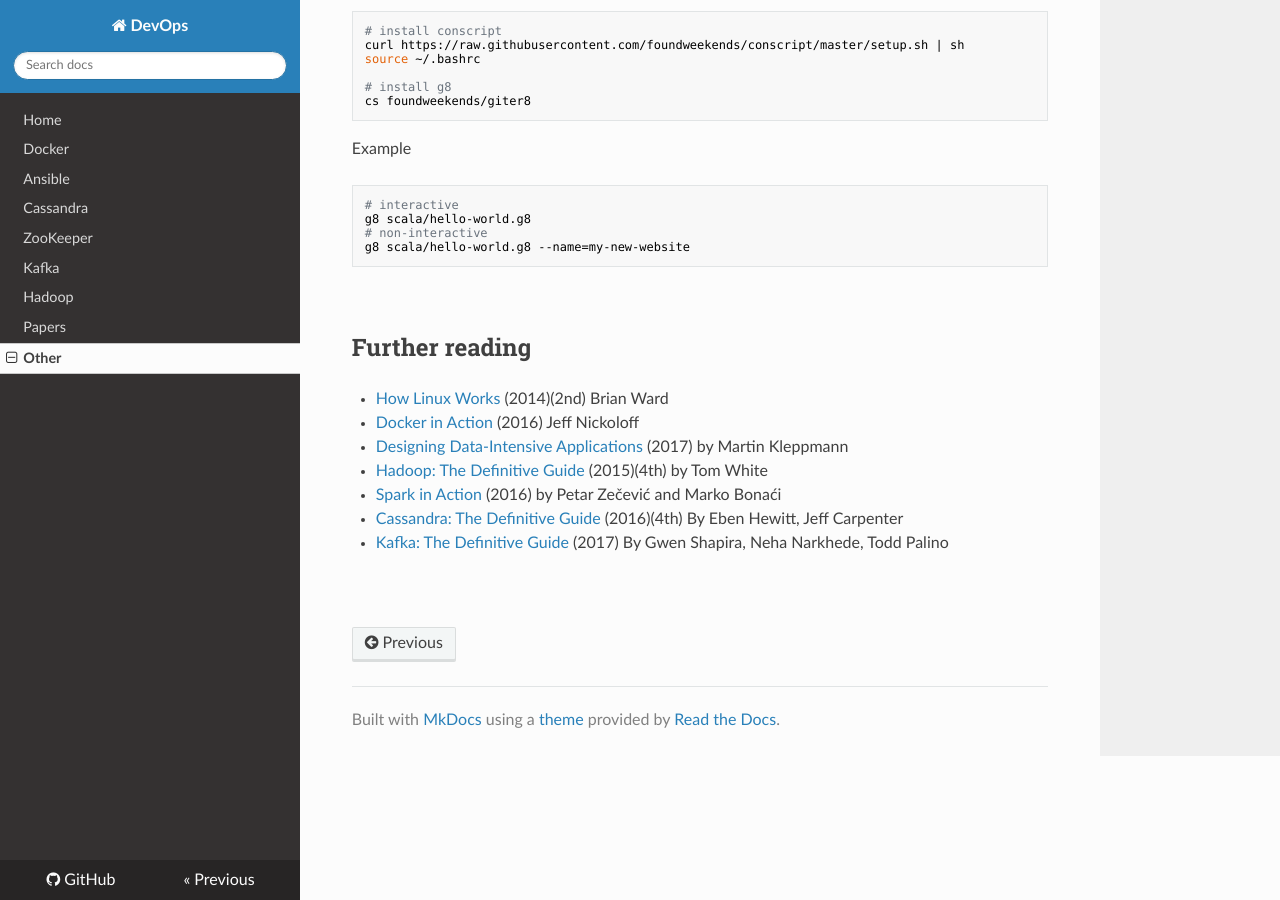
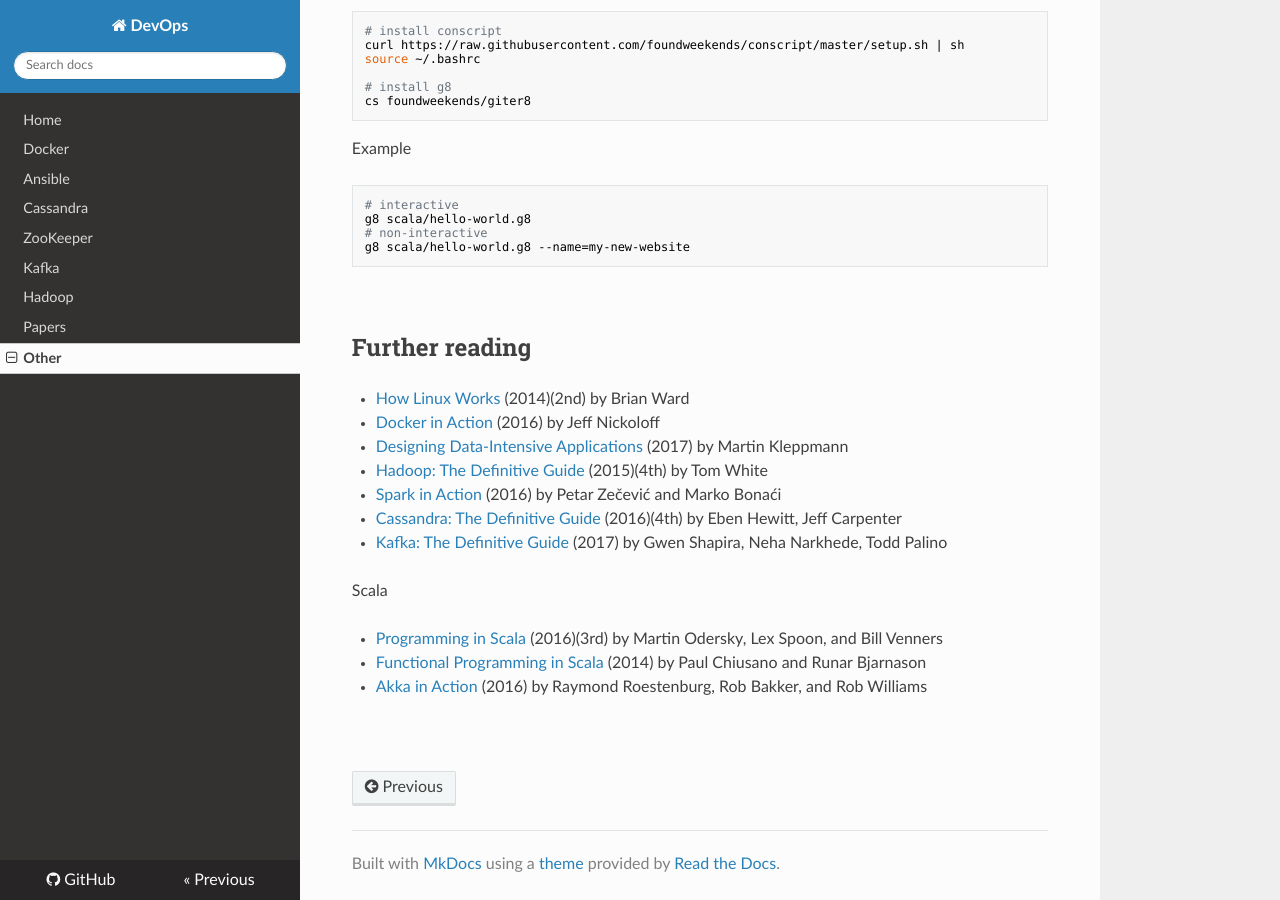
Before and after one commit to niqdev/devops, an MkDocs documentation site: the page built from docs/other.md, in a window 1280 px wide and 900 px high, scrolled down 2638 px. Built offline with MkDocs 1.6.1, drawn with Linux system fonts in a browser that asks for light colours; nearby versions of some CDN libraries; old or Windows-style settings are respelled for this version of MkDocs.

Commit message:
doc: add scala books

```diff
--- a/docs/other.md
+++ b/docs/other.md
@@ -145,12 +145,18 @@ g8 scala/hello-world.g8 --name=my-new-website
 
 ## Further reading
 
-* [How Linux Works](https://nostarch.com/howlinuxworks2) (2014)(2nd) Brian Ward
-* [Docker in Action](https://www.manning.com/books/docker-in-action) (2016) Jeff Nickoloff
+* [How Linux Works](https://nostarch.com/howlinuxworks2) (2014)(2nd) by Brian Ward
+* [Docker in Action](https://www.manning.com/books/docker-in-action) (2016) by Jeff Nickoloff
 * [Designing Data-Intensive Applications](http://dataintensive.net) (2017) by Martin Kleppmann
 * [Hadoop: The Definitive Guide](http://shop.oreilly.com/product/0636920033448.do) (2015)(4th) by Tom White
 * [Spark in Action](https://www.manning.com/books/spark-in-action) (2016) by Petar Zečević and Marko Bonaći
-* [Cassandra: The Definitive Guide](http://shop.oreilly.com/product/0636920043041.do) (2016)(4th) By Eben Hewitt, Jeff Carpenter
-* [Kafka: The Definitive Guide](http://shop.oreilly.com/product/0636920044123.do) (2017) By Gwen Shapira, Neha Narkhede, Todd Palino
+* [Cassandra: The Definitive Guide](http://shop.oreilly.com/product/0636920043041.do) (2016)(4th) by Eben Hewitt, Jeff Carpenter
+* [Kafka: The Definitive Guide](http://shop.oreilly.com/product/0636920044123.do) (2017) by Gwen Shapira, Neha Narkhede, Todd Palino
+
+Scala
+
+* [Programming in Scala](https://www.artima.com/shop/programming_in_scala) (2016)(3rd) by Martin Odersky, Lex Spoon, and Bill Venners
+* [Functional Programming in Scala](https://www.manning.com/books/functional-programming-in-scala) (2014) by Paul Chiusano and Runar Bjarnason
+* [Akka in Action](https://www.manning.com/books/akka-in-action) (2016) by Raymond Roestenburg, Rob Bakker, and Rob Williams
 
 <br>
```
